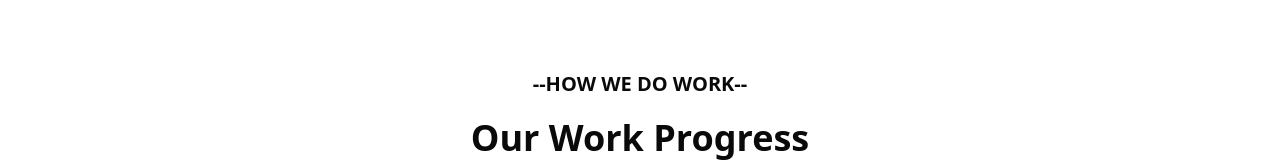
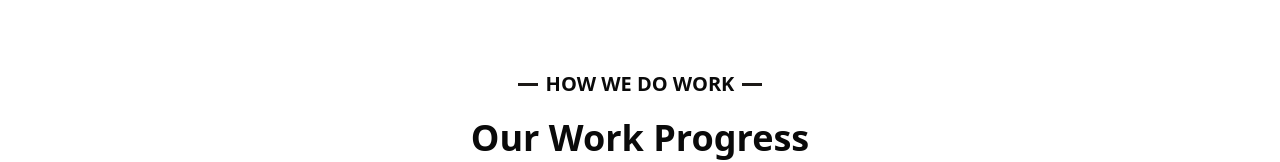
Before and after one commit to Mwaisammy/kitchen-renovation, a React (Vite) app: page / in a window 1280 px wide. Shown: the part 4462-4624 px from the top of the page. Built offline with nearby package versions, Linux system fonts and the light colour scheme.

Commit message:
work progress fix

```diff
--- a/src/components/sections/WorkProgressSection.tsx
+++ b/src/components/sections/WorkProgressSection.tsx
@@ -33,9 +33,11 @@ const WorkProgressSection = () => {
   ];
 
   return (
-    <div className="p-20 flex flex-col gap-5">
-      <h3 className="uppercase text-xl text-center font-semibold">
-        --how we do work--
+    <div className="p-20 flex flex-col items-center gap-5">
+      <h3 className="uppercase flex items-center text-center gap-2 text-xl  font-semibold">
+        <span className="border-t border-stone-900 border-2 w-5"></span>
+        how we do work{" "}
+        <span className="border-t border-stone-900 border-2 w-5"></span>
       </h3>
 
       <h4 className="text-4xl text-center font-semibold">Our Work Progress</h4>
```
